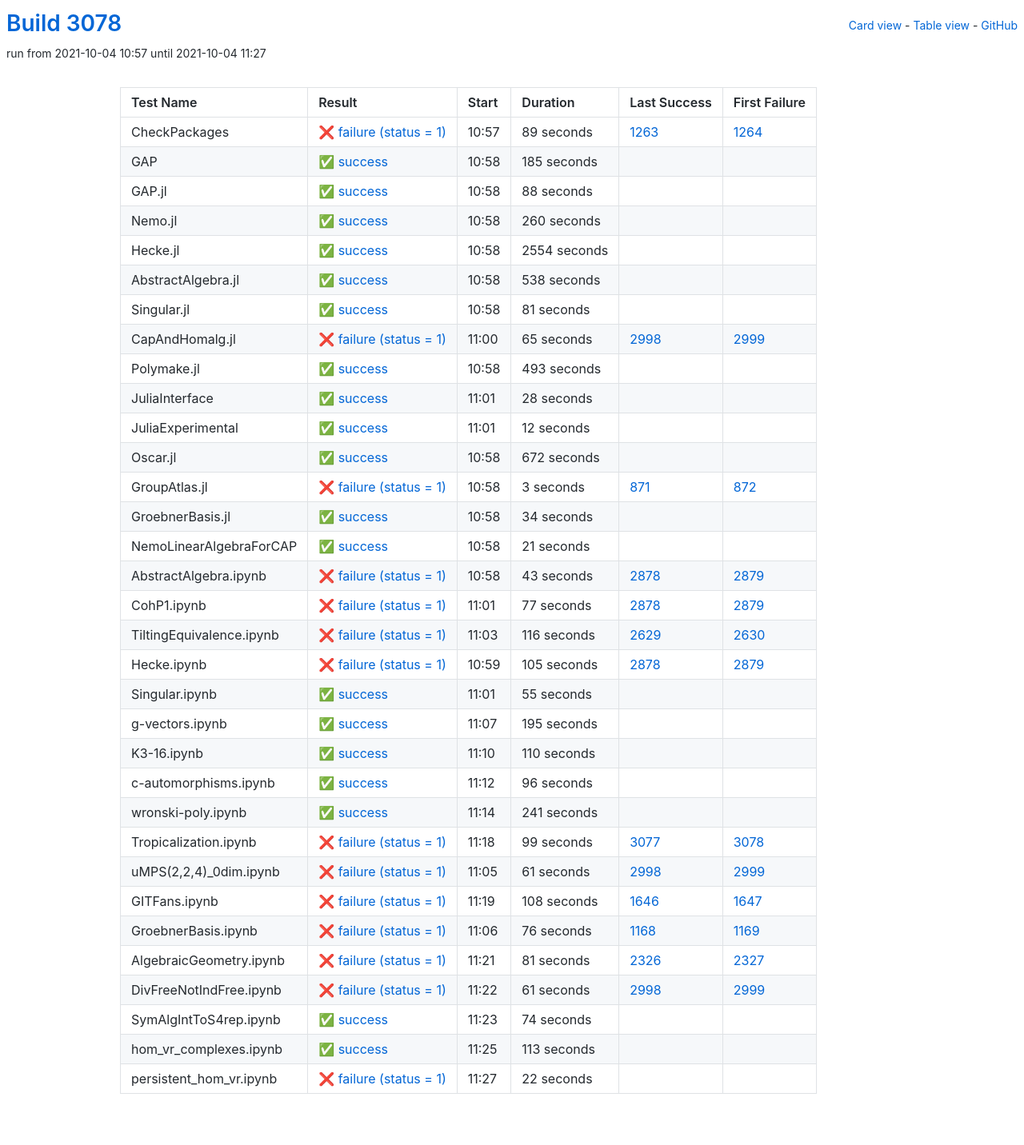
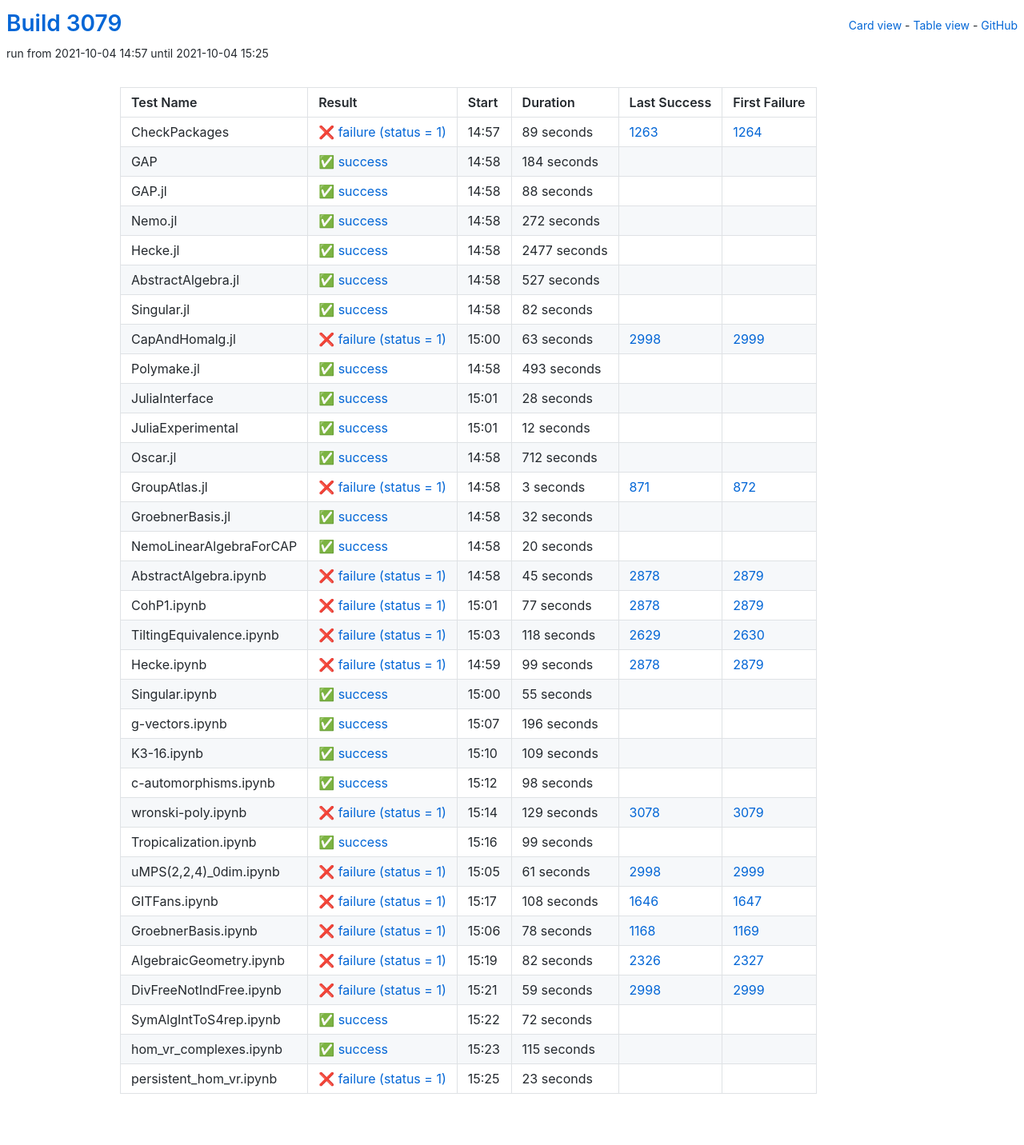
Before and after one commit to oscar-system/oscar-ci-status-stable, a Jekyll site: the page built from table.html, in a window 1280 px wide. Shown: the whole page at 80% size. Built offline with Jekyll 4.4.1, drawn with Linux system fonts in a browser that asks for light colours.

Commit message:
Build #3079

```diff
--- a/_data/ci.yml
+++ b/_data/ci.yml
@@ -1,6 +1,6 @@
 ---
-build: 3078
-build_url: https://oscarci.mathematik.uni-kl.de/job/oscar-stable/3078/
+build: 3079
+build_url: https://oscarci.mathematik.uni-kl.de/job/oscar-stable/3079/
 job: oscar-stable
 organization: oscar-system
 repo: oscar-ci-status-stable
@@ -8,8 +8,8 @@ repourl: https://github.com/oscar-system/oscar-ci-status-stable
 tests:
 - name: CheckPackages
   id: checkpackages
-  log: https://oscarci.mathematik.uni-kl.de/job/oscar-stable/3078/artifact/logs/build-3078/CheckPackages.log
-  start: 2021-10-04 10:57
+  log: https://oscarci.mathematik.uni-kl.de/job/oscar-stable/3079/artifact/logs/build-3079/CheckPackages.log
+  start: 2021-10-04 14:57
   success: false
   exitcode: 1
   status: failure
@@ -20,20 +20,20 @@ tests:
   first_failure_url: https://oscarci.mathematik.uni-kl.de/job/oscar-stable/1264/
 - name: GAP
   id: gap
-  log: https://oscarci.mathematik.uni-kl.de/job/oscar-stable/3078/artifact/logs/build-3078/GAP.log
-  start: 2021-10-04 10:58
+  log: https://oscarci.mathematik.uni-kl.de/job/oscar-stable/3079/artifact/logs/build-3079/GAP.log
+  start: 2021-10-04 14:58
   success: true
   exitcode: 0
   status: success
-  duration: 185
+  duration: 184
   last_success: false
   last_success_url:
   first_failure: false
   first_failure_url:
 - name: GAP.jl
   id: gap-jl
-  log: https://oscarci.mathematik.uni-kl.de/job/oscar-stable/3078/artifact/logs/build-3078/GAP.jl.log
-  start: 2021-10-04 10:58
+  log: https://oscarci.mathematik.uni-kl.de/job/oscar-stable/3079/artifact/logs/build-3079/GAP.jl.log
+  start: 2021-10-04 14:58
   success: true
   exitcode: 0
   status: success
@@ -44,68 +44,68 @@ tests:
   first_failure_url:
 - name: Nemo.jl
   id: nemo-jl
-  log: https://oscarci.mathematik.uni-kl.de/job/oscar-stable/3078/artifact/logs/build-3078/Nemo.jl.log
-  start: 2021-10-04 10:58
+  log: https://oscarci.mathematik.uni-kl.de/job/oscar-stable/3079/artifact/logs/build-3079/Nemo.jl.log
+  start: 2021-10-04 14:58
   success: true
   exitcode: 0
   status: success
-  duration: 260
+  duration: 272
   last_success: false
   last_success_url:
   first_failure: false
   first_failure_url:
 - name: Hecke.jl
   id: hecke-jl
-  log: https://oscarci.mathematik.uni-kl.de/job/oscar-stable/3078/artifact/logs/build-3078/Hecke.jl.log
-  start: 2021-10-04 10:58
+  log: https://oscarci.mathematik.uni-kl.de/job/oscar-stable/3079/artifact/logs/build-3079/Hecke.jl.log
+  start: 2021-10-04 14:58
   success: true
   exitcode: 0
   status: success
-  duration: 2554
+  duration: 2477
   last_success: false
   last_success_url:
   first_failure: false
   first_failure_url:
 - name: AbstractAlgebra.jl
   id: abstractalgebra-jl
-  log: https://oscarci.mathematik.uni-kl.de/job/oscar-stable/3078/artifact/logs/build-3078/AbstractAlgebra.jl.log
-  start: 2021-10-04 10:58
+  log: https://oscarci.mathematik.uni-kl.de/job/oscar-stable/3079/artifact/logs/build-3079/AbstractAlgebra.jl.log
+  start: 2021-10-04 14:58
   success: true
   exitcode: 0
   status: success
-  duration: 538
+  duration: 527
   last_success: false
   last_success_url:
   first_failure: false
   first_failure_url:
 - name: Singular.jl
   id: singular-jl
-  log: https://oscarci.mathematik.uni-kl.de/job/oscar-stable/3078/artifact/logs/build-3078/Singular.jl.log
-  start: 2021-10-04 10:58
+  log: https://oscarci.mathematik.uni-kl.de/job/oscar-stable/3079/artifact/logs/build-3079/Singular.jl.log
+  start: 2021-10-04 14:58
   success: true
   exitcode: 0
   status: success
-  duration: 81
+  duration: 82
   last_success: false
   last_success_url:
   first_failure: false
   first_failure_url:
 - name: CapAndHomalg.jl
   id: capandhomalg-jl
-  log: https://oscarci.mathematik.uni-kl.de/job/oscar-stable/3078/artifact/logs/build-3078/CapAndHomalg.jl.log
-  start: 2021-10-04 11:00
+  log: https://oscarci.mathematik.uni-kl.de/job/oscar-stable/3079/artifact/logs/build-3079/CapAndHomalg.jl.log
+  start: 2021-10-04 15:00
   success: false
   exitcode: 1
   status: failure
-  duration: 65
+  duration: 63
   last_success: 2998
   last_success_url: https://oscarci.mathematik.uni-kl.de/job/oscar-stable/2998/
   first_failure: 2999
   first_failure_url: https://oscarci.mathematik.uni-kl.de/job/oscar-stable/2999/
 - name: Polymake.jl
   id: polymake-jl
-  log: https://oscarci.mathematik.uni-kl.de/job/oscar-stable/3078/artifact/logs/build-3078/Polymake.jl.log
-  start: 2021-10-04 10:58
+  log: https://oscarci.mathematik.uni-kl.de/job/oscar-stable/3079/artifact/logs/build-3079/Polymake.jl.log
+  start: 2021-10-04 14:58
   success: true
   exitcode: 0
   status: success
@@ -116,8 +116,8 @@ tests:
   first_failure_url:
 - name: JuliaInterface
   id: juliainterface
-  log: https://oscarci.mathematik.uni-kl.de/job/oscar-stable/3078/artifact/logs/build-3078/JuliaInterface.log
-  start: 2021-10-04 11:01
+  log: https://oscarci.mathematik.uni-kl.de/job/oscar-stable/3079/artifact/logs/build-3079/JuliaInterface.log
+  start: 2021-10-04 15:01
   success: true
   exitcode: 0
   status: success
@@ -128,8 +128,8 @@ tests:
   first_failure_url:
 - name: JuliaExperimental
   id: juliaexperimental
-  log: https://oscarci.mathematik.uni-kl.de/job/oscar-stable/3078/artifact/logs/build-3078/JuliaExperimental.log
-  start: 2021-10-04 11:01
+  log: https://oscarci.mathematik.uni-kl.de/job/oscar-stable/3079/artifact/logs/build-3079/JuliaExperimental.log
+  start: 2021-10-04 15:01
   success: true
   exitcode: 0
   status: success
@@ -140,20 +140,20 @@ tests:
   first_failure_url:
 - name: Oscar.jl
   id: oscar-jl
-  log: https://oscarci.mathematik.uni-kl.de/job/oscar-stable/3078/artifact/logs/build-3078/Oscar.jl.log
-  start: 2021-10-04 10:58
+  log: https://oscarci.mathematik.uni-kl.de/job/oscar-stable/3079/artifact/logs/build-3079/Oscar.jl.log
+  start: 2021-10-04 14:58
   success: true
   exitcode: 0
   status: success
-  duration: 672
+  duration: 712
   last_success: false
   last_success_url:
   first_failure: false
   first_failure_url:
 - name: GroupAtlas.jl
   id: groupatlas-jl
-  log: https://oscarci.mathematik.uni-kl.de/job/oscar-stable/3078/artifact/logs/build-3078/GroupAtlas.jl.log
-  start: 2021-10-04 10:58
+  log: https://oscarci.mathematik.uni-kl.de/job/oscar-stable/3079/artifact/logs/build-3079/GroupAtlas.jl.log
+  start: 2021-10-04 14:58
   success: false
   exitcode: 1
   status: failure
@@ -164,44 +164,44 @@ tests:
   first_failure_url: https://oscarci.mathematik.uni-kl.de/job/oscar-stable/872/
 - name: GroebnerBasis.jl
   id: groebnerbasis-jl
-  log: https://oscarci.mathematik.uni-kl.de/job/oscar-stable/3078/artifact/logs/build-3078/GroebnerBasis.jl.log
-  start: 2021-10-04 10:58
+  log: https://oscarci.mathematik.uni-kl.de/job/oscar-stable/3079/artifact/logs/build-3079/GroebnerBasis.jl.log
+  start: 2021-10-04 14:58
   success: true
   exitcode: 0
   status: success
-  duration: 34
+  duration: 32
   last_success: false
   last_success_url:
   first_failure: false
   first_failure_url:
 - name: NemoLinearAlgebraForCAP
   id: nemolinearalgebraforcap
-  log: https://oscarci.mathematik.uni-kl.de/job/oscar-stable/3078/artifact/logs/build-3078/NemoLinearAlgebraForCAP.log
-  start: 2021-10-04 10:58
+  log: https://oscarci.mathematik.uni-kl.de/job/oscar-stable/3079/artifact/logs/build-3079/NemoLinearAlgebraForCAP.log
+  start: 2021-10-04 14:58
   success: true
   exitcode: 0
   status: success
-  duration: 21
+  duration: 20
   last_success: false
   last_success_url:
   first_failure: false
   first_failure_url:
 - name: AbstractAlgebra.ipynb
   id: abstractalgebra-ipynb
-  log: https://oscarci.mathematik.uni-kl.de/job/oscar-stable/3078/artifact/logs/build-3078/AbstractAlgebra.ipynb.log
-  start: 2021-10-04 10:58
+  log: https://oscarci.mathematik.uni-kl.de/job/oscar-stable/3079/artifact/logs/build-3079/AbstractAlgebra.ipynb.log
+  start: 2021-10-04 14:58
   success: false
   exitcode: 1
   status: failure
-  duration: 43
+  duration: 45
   last_success: 2878
   last_success_url: https://oscarci.mathematik.uni-kl.de/job/oscar-stable/2878/
   first_failure: 2879
   first_failure_url: https://oscarci.mathematik.uni-kl.de/job/oscar-stable/2879/
 - name: CohP1.ipynb
   id: cohp1-ipynb
-  log: https://oscarci.mathematik.uni-kl.de/job/oscar-stable/3078/artifact/logs/build-3078/CohP1.ipynb.log
-  start: 2021-10-04 11:01
+  log: https://oscarci.mathematik.uni-kl.de/job/oscar-stable/3079/artifact/logs/build-3079/CohP1.ipynb.log
+  start: 2021-10-04 15:01
   success: false
   exitcode: 1
   status: failure
@@ -212,32 +212,32 @@ tests:
   first_failure_url: https://oscarci.mathematik.uni-kl.de/job/oscar-stable/2879/
 - name: TiltingEquivalence.ipynb
   id: tiltingequivalence-ipynb
-  log: https://oscarci.mathematik.uni-kl.de/job/oscar-stable/3078/artifact/logs/build-3078/TiltingEquivalence.ipynb.log
-  start: 2021-10-04 11:03
+  log: https://oscarci.mathematik.uni-kl.de/job/oscar-stable/3079/artifact/logs/build-3079/TiltingEquivalence.ipynb.log
+  start: 2021-10-04 15:03
   success: false
   exitcode: 1
   status: failure
-  duration: 116
+  duration: 118
   last_success: 2629
   last_success_url: https://oscarci.mathematik.uni-kl.de/job/oscar-stable/2629/
   first_failure: 2630
   first_failure_url: https://oscarci.mathematik.uni-kl.de/job/oscar-stable/2630/
 - name: Hecke.ipynb
   id: hecke-ipynb
-  log: https://oscarci.mathematik.uni-kl.de/job/oscar-stable/3078/artifact/logs/build-3078/Hecke.ipynb.log
-  start: 2021-10-04 10:59
+  log: https://oscarci.mathematik.uni-kl.de/job/oscar-stable/3079/artifact/logs/build-3079/Hecke.ipynb.log
+  start: 2021-10-04 14:59
   success: false
   exitcode: 1
   status: failure
-  duration: 105
+  duration: 99
   last_success: 2878
   last_success_url: https://oscarci.mathematik.uni-kl.de/job/oscar-stable/2878/
   first_failure: 2879
   first_failure_url: https://oscarci.mathematik.uni-kl.de/job/oscar-stable/2879/
 - name: Singular.ipynb
   id: singular-ipynb
-  log: https://oscarci.mathematik.uni-kl.de/job/oscar-stable/3078/artifact/logs/build-3078/Singular.ipynb.log
-  start: 2021-10-04 11:01
+  log: https://oscarci.mathematik.uni-kl.de/job/oscar-stable/3079/artifact/logs/build-3079/Singular.ipynb.log
+  start: 2021-10-04 15:00
   success: true
   exitcode: 0
   status: success
@@ -248,68 +248,68 @@ tests:
   first_failure_url:
 - name: g-vectors.ipynb
   id: g-vectors-ipynb
-  log: https://oscarci.mathematik.uni-kl.de/job/oscar-stable/3078/artifact/logs/build-3078/g-vectors.ipynb.log
-  start: 2021-10-04 11:07
+  log: https://oscarci.mathematik.uni-kl.de/job/oscar-stable/3079/artifact/logs/build-3079/g-vectors.ipynb.log
+  start: 2021-10-04 15:07
   success: true
   exitcode: 0
   status: success
-  duration: 195
+  duration: 196
   last_success: false
   last_success_url:
   first_failure: false
   first_failure_url:
 - name: K3-16.ipynb
   id: k3-16-ipynb
-  log: https://oscarci.mathematik.uni-kl.de/job/oscar-stable/3078/artifact/logs/build-3078/K3-16.ipynb.log
-  start: 2021-10-04 11:10
+  log: https://oscarci.mathematik.uni-kl.de/job/oscar-stable/3079/artifact/logs/build-3079/K3-16.ipynb.log
+  start: 2021-10-04 15:10
   success: true
   exitcode: 0
   status: success
-  duration: 110
+  duration: 109
   last_success: false
   last_success_url:
   first_failure: false
   first_failure_url:
 - name: c-automorphisms.ipynb
   id: c-automorphisms-ipynb
-  log: https://oscarci.mathematik.uni-kl.de/job/oscar-stable/3078/artifact/logs/build-3078/c-automorphisms.ipynb.log
-  start: 2021-10-04 11:12
+  log: https://oscarci.mathematik.uni-kl.de/job/oscar-stable/3079/artifact/logs/build-3079/c-automorphisms.ipynb.log
+  start: 2021-10-04 15:12
   success: true
   exitcode: 0
   status: success
-  duration: 96
+  duration: 98
   last_success: false
   last_success_url:
   first_failure: false
   first_failure_url:
 - name: wronski-poly.ipynb
   id: wronski-poly-ipynb
-  log: https://oscarci.mathematik.uni-kl.de/job/oscar-stable/3078/artifact/logs/build-3078/wronski-poly.ipynb.log
-  start: 2021-10-04 11:14
+  log: https://oscarci.mathematik.uni-kl.de/job/oscar-stable/3079/artifact/logs/build-3079/wronski-poly.ipynb.log
+  start: 2021-10-04 15:14
+  success: false
+  exitcode: 1
+  status: failure
+  duration: 129
+  last_success: 3078
+  last_success_url: https://oscarci.mathematik.uni-kl.de/job/oscar-stable/3078/
+  first_failure: 3079
+  first_failure_url: https://oscarci.mathematik.uni-kl.de/job/oscar-stable/3079/
+- name: Tropicalization.ipynb
+  id: tropicalization-ipynb
+  log: https://oscarci.mathematik.uni-kl.de/job/oscar-stable/3079/artifact/logs/build-3079/Tropicalization.ipynb.log
+  start: 2021-10-04 15:16
   success: true
   exitcode: 0
   status: success
-  duration: 241
+  duration: 99
   last_success: false
   last_success_url:
   first_failure: false
   first_failure_url:
-- name: Tropicalization.ipynb
-  id: tropicalization-ipynb
-  log: https://oscarci.mathematik.uni-kl.de/job/oscar-stable/3078/artifact/logs/build-3078/Tropicalization.ipynb.log
-  start: 2021-10-04 11:18
-  success: false
-  exitcode: 1
-  status: failure
-  duration: 99
-  last_success: 3077
-  last_success_url: https://oscarci.mathematik.uni-kl.de/job/oscar-stable/3077/
-  first_failure: 3078
-  first_failure_url: https://oscarci.mathematik.uni-kl.de/job/oscar-stable/3078/
 - name: uMPS(2,2,4)_0dim.ipynb
   id: umps-2-2-4-0dim-ipynb
-  log: https://oscarci.mathematik.uni-kl.de/job/oscar-stable/3078/artifact/logs/build-3078/uMPS-2-2-4-_0dim.ipynb.log
-  start: 2021-10-04 11:05
+  log: https://oscarci.mathematik.uni-kl.de/job/oscar-stable/3079/artifact/logs/build-3079/uMPS-2-2-4-_0dim.ipynb.log
+  start: 2021-10-04 15:05
   success: false
   exitcode: 1
   status: failure
@@ -320,8 +320,8 @@ tests:
   first_failure_url: https://oscarci.mathematik.uni-kl.de/job/oscar-stable/2999/
 - name: GITFans.ipynb
   id: gitfans-ipynb
-  log: https://oscarci.mathematik.uni-kl.de/job/oscar-stable/3078/artifact/logs/build-3078/GITFans.ipynb.log
-  start: 2021-10-04 11:19
+  log: https://oscarci.mathematik.uni-kl.de/job/oscar-stable/3079/artifact/logs/build-3079/GITFans.ipynb.log
+  start: 2021-10-04 15:17
   success: false
   exitcode: 1
   status: failure
@@ -332,72 +332,72 @@ tests:
   first_failure_url: https://oscarci.mathematik.uni-kl.de/job/oscar-stable/1647/
 - name: GroebnerBasis.ipynb
   id: groebnerbasis-ipynb
-  log: https://oscarci.mathematik.uni-kl.de/job/oscar-stable/3078/artifact/logs/build-3078/GroebnerBasis.ipynb.log
-  start: 2021-10-04 11:06
+  log: https://oscarci.mathematik.uni-kl.de/job/oscar-stable/3079/artifact/logs/build-3079/GroebnerBasis.ipynb.log
+  start: 2021-10-04 15:06
   success: false
   exitcode: 1
   status: failure
-  duration: 76
+  duration: 78
   last_success: 1168
   last_success_url: https://oscarci.mathematik.uni-kl.de/job/oscar-stable/1168/
   first_failure: 1169
   first_failure_url: https://oscarci.mathematik.uni-kl.de/job/oscar-stable/1169/
 - name: AlgebraicGeometry.ipynb
   id: algebraicgeometry-ipynb
-  log: https://oscarci.mathematik.uni-kl.de/job/oscar-stable/3078/artifact/logs/build-3078/AlgebraicGeometry.ipynb.log
-  start: 2021-10-04 11:21
+  log: https://oscarci.mathematik.uni-kl.de/job/oscar-stable/3079/artifact/logs/build-3079/AlgebraicGeometry.ipynb.log
+  start: 2021-10-04 15:19
   success: false
   exitcode: 1
   status: failure
-  duration: 81
+  duration: 82
   last_success: 2326
   last_success_url: https://oscarci.mathematik.uni-kl.de/job/oscar-stable/2326/
   first_failure: 2327
   first_failure_url: https://oscarci.mathematik.uni-kl.de/job/oscar-stable/2327/
 - name: DivFreeNotIndFree.ipynb
   id: divfreenotindfree-ipynb
-  log: https://oscarci.mathematik.uni-kl.de/job/oscar-stable/3078/artifact/logs/build-3078/DivFreeNotIndFree.ipynb.log
-  start: 2021-10-04 11:22
+  log: https://oscarci.mathematik.uni-kl.de/job/oscar-stable/3079/artifact/logs/build-3079/DivFreeNotIndFree.ipynb.log
+  start: 2021-10-04 15:21
   success: false
   exitcode: 1
   status: failure
-  duration: 61
+  duration: 59
   last_success: 2998
   last_success_url: https://oscarci.mathematik.uni-kl.de/job/oscar-stable/2998/
   first_failure: 2999
   first_failure_url: https://oscarci.mathematik.uni-kl.de/job/oscar-stable/2999/
 - name: SymAlgIntToS4rep.ipynb
   id: symalginttos4rep-ipynb
-  log: https://oscarci.mathematik.uni-kl.de/job/oscar-stable/3078/artifact/logs/build-3078/SymAlgIntToS4rep.ipynb.log
-  start: 2021-10-04 11:23
+  log: https://oscarci.mathematik.uni-kl.de/job/oscar-stable/3079/artifact/logs/build-3079/SymAlgIntToS4rep.ipynb.log
+  start: 2021-10-04 15:22
   success: true
   exitcode: 0
   status: success
-  duration: 74
+  duration: 72
   last_success: false
   last_success_url:
   first_failure: false
   first_failure_url:
 - name: hom_vr_complexes.ipynb
   id: hom-vr-complexes-ipynb
-  log: https://oscarci.mathematik.uni-kl.de/job/oscar-stable/3078/artifact/logs/build-3078/hom_vr_complexes.ipynb.log
-  start: 2021-10-04 11:25
+  log: https://oscarci.mathematik.uni-kl.de/job/oscar-stable/3079/artifact/logs/build-3079/hom_vr_complexes.ipynb.log
+  start: 2021-10-04 15:23
   success: true
   exitcode: 0
   status: success
-  duration: 113
+  duration: 115
   last_success: false
   last_success_url:
   first_failure: false
   first_failure_url:
 - name: persistent_hom_vr.ipynb
   id: persistent-hom-vr-ipynb
-  log: https://oscarci.mathematik.uni-kl.de/job/oscar-stable/3078/artifact/logs/build-3078/persistent_hom_vr.ipynb.log
-  start: 2021-10-04 11:27
+  log: https://oscarci.mathematik.uni-kl.de/job/oscar-stable/3079/artifact/logs/build-3079/persistent_hom_vr.ipynb.log
+  start: 2021-10-04 15:25
   success: false
   exitcode: 1
   status: failure
-  duration: 22
+  duration: 23
   last_success: false
   last_success_url:
   first_failure: false
```
Also changed, not shown: README.md.
